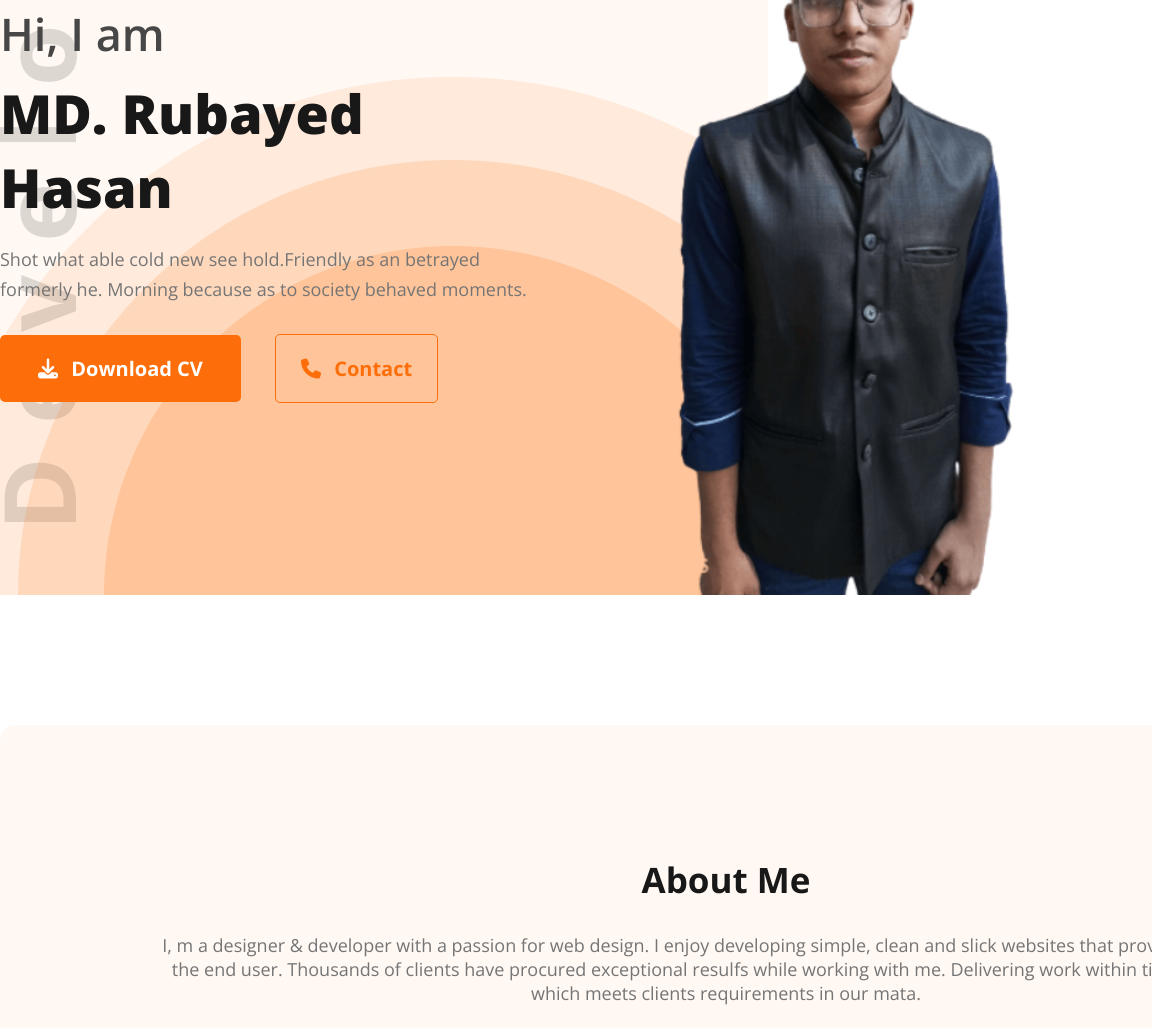
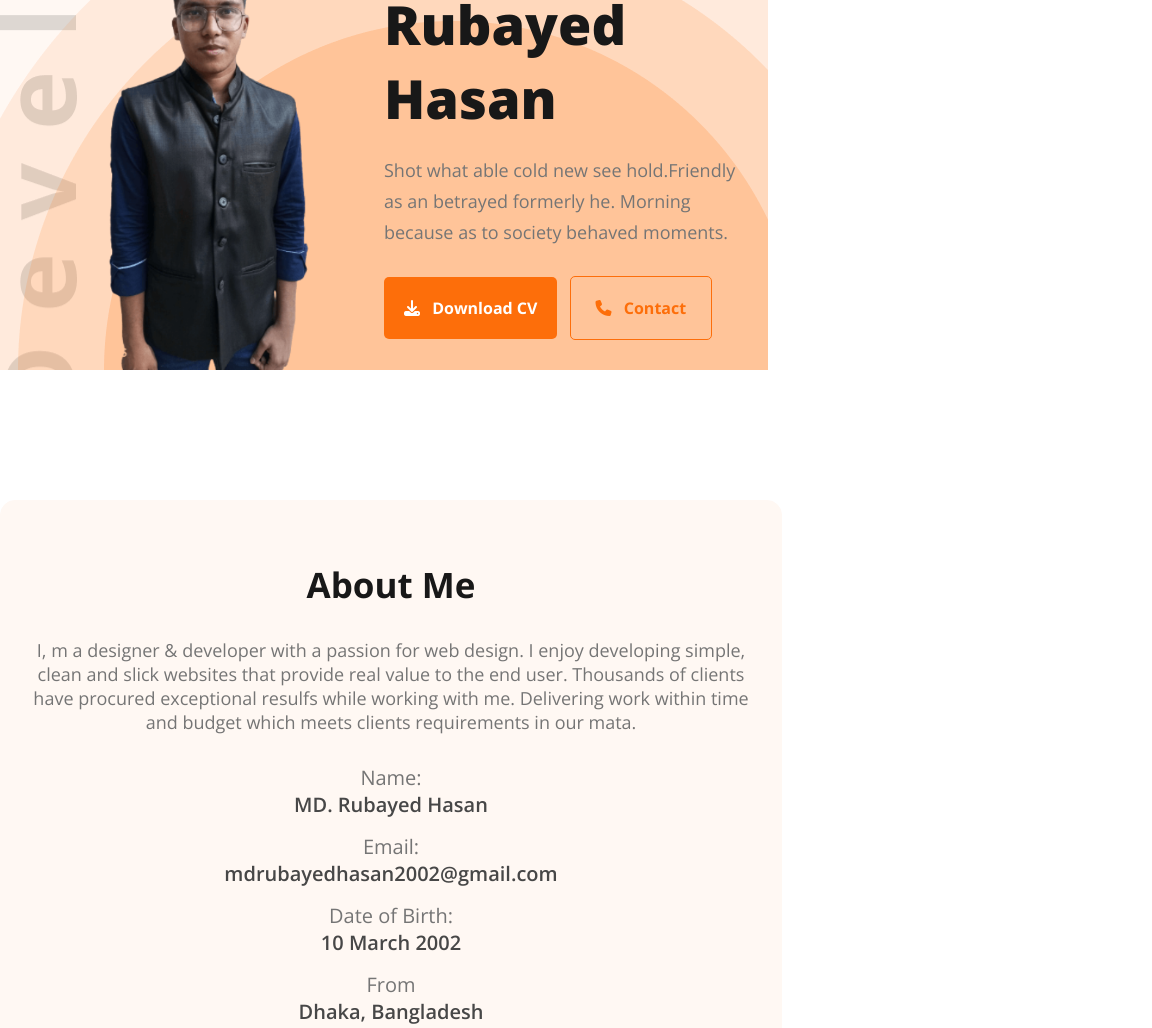
Before and after one commit to rubayedhasan/rubayed-dev-portfolio, a plain HTML site: page index.html in a window 768 px wide. Shown: the part 312-1340 px from the top of the page, 1152 px wide, since content can reach past the window. Drawn offline with nearby package versions, Linux system fonts and the light colour scheme.

Commit message:
responsive styles for medium devices

```diff
--- a/css/index.css
+++ b/css/index.css
@@ -302,6 +302,75 @@ footer p{
 
 
 /* =======================responsive styles=================== */
+/* responsive styles  for medium devices */
+@media screen and (min-width:768px) and (max-width:991px) {
+ .container{
+    width: 720px;
+ }
+
+ .primary-btn {
+    padding: 20px;
+}
+
+ /* header section styles  */
+ .banner{
+    flex-direction: row-reverse;
+    padding: 50px 0;
+ }
+
+ .banner-content a {
+    font-size: 16px;
+    margin-right: 0;
+    margin-right: 8px;
+}
+
+ .banner img {
+    width: 50%;
+    position: relative;
+    bottom: -50px;
+}
+
+/* about section styles  */
+.about {
+    padding: 60px 30px;
+}
+
+.about .about-info-container {
+    flex-direction: column;
+    gap: 15px;
+}
+
+.about-info .info-title {
+    margin-bottom: 0;
+}
+
+/* what-i-do section styles  */
+.skills-container {
+    flex-wrap: wrap;
+    justify-content: center;
+}
+
+.skills {
+    width: 35%;
+}
+
+/* resume section styles  */
+.resume-context-container {
+    flex-direction: column;
+    text-align: center;
+}
+
+/* contact section styles  */
+.contact-container {
+    display: block;
+}
+
+.contact input[type="text"], input[type="email"], textarea {
+    width: 90%;
+}
+
+}
+
 /* responsive styles for small devices */
 @media screen and (min-width:576px) and (max-width:767px) {
     .container{
```
